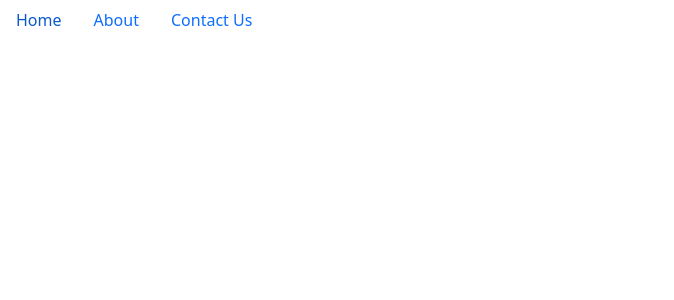
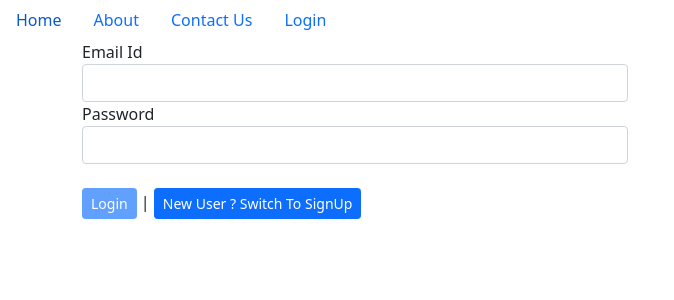
Before and after one commit to Sutapa94/advance-angular, an Angular app: page /login in a window 1280 px wide. Before the commit this address led to /. Shown: the top 300 px of the page, without its empty margins (0-674 px from the left). Built offline with nearby package versions, Linux system fonts and the light colour scheme.

Commit message:
SignUp and Login pages added and validation added

```diff
--- /dev/null
+++ b/src/app/MyComponents/login/login.component.css
@@ -0,0 +1,6 @@
+.ng-invalid.ng-touched{
+    border-color: red;
+}
+.errorMsg{
+    color: red;
+}
--- /dev/null
+++ b/src/app/MyComponents/login/login.component.html
@@ -0,0 +1,43 @@
+<div class="container">
+    <div class="row">
+        <div class="col-xs-12 col-md-6 col-md-offset-3">
+            <form [formGroup]="signUpForm" (ngSubmit)="onLogin()">
+                <div class="form-group">
+                    <label for="email">Email Id</label>
+                    <input type="email" id="email" class="form-control" formControlName="email">
+                    <span *ngIf="!signUpForm.get('email').valid && signUpForm.get('email').touched" class="errorMsg">
+                        <span *ngIf="signUpForm.get('email').errors['required']">
+                            This field is required
+                        </span>
+                        <span *ngIf="signUpForm.get('email').errors['email']">
+                            Email Id is not Valid
+                        </span>
+                        <span *ngIf="signUpForm.get('email').errors['wrongEmail']">
+                            Incorrect Email Id
+                        </span>
+                    </span>
+                </div>
+                <div class="form-group">
+                    <label for="password">Password</label>
+                    <input type="password" id="password" class="form-control" formControlName="password">
+                    <span *ngIf="!signUpForm.get('password').valid && signUpForm.get('password').touched" class="errorMsg">
+                        <span *ngIf="signUpForm.get('password').errors['required']">
+                            This field is required
+                        </span>
+                        <span *ngIf="signUpForm.get('password').errors['wrongPassword']">
+                            Incorrect Password
+                        </span>
+                        <span *ngIf="signUpForm.get('password').errors['pattern']">
+                            Password pattern is wrong
+                        </span>
+                    </span>
+                </div>
+                <br>
+                <div>
+                    <button class="btn btn-primary btn-sm" type="submit" [disabled]="!signUpForm.valid">Login</button> |
+                    <button class="btn btn-primary btn-sm" routerLink="/signUp" type="button">New User ? Switch To SignUp</button>
+                </div>
+            </form>
+        </div>
+    </div>
+</div>
--- /dev/null
+++ b/src/app/MyComponents/login/login.component.ts
@@ -0,0 +1,40 @@
+import { Component, OnInit } from '@angular/core';
+import { FormBuilder, FormControl, FormGroup, Validators } from '@angular/forms';
+
+@Component({
+  selector: 'app-login',
+  templateUrl: './login.component.html',
+  styleUrls: ['./login.component.css']
+})
+export class LoginComponent implements OnInit {
+
+  signUpForm:FormGroup = new FormGroup({});
+
+  constructor(private FB : FormBuilder) {}
+
+  ngOnInit(): void {
+    this.signUpForm = this.FB.group({
+      email:[null,[Validators.required,Validators.email]],
+      password : [null,[Validators.required,Validators.pattern('(?=.*[a-z])(?=.*[A-Z])(?=.*[0-9])(?=.*[$@$!%*?&])[A-Za-z\d$@$!%*?&].{8,}')]]
+    }
+    )
+  }
+
+  //Custom Validator
+
+
+
+
+
+
+
+
+  onSwitch(){
+
+  }
+
+  onLogin(){
+    console.log(this.signUpForm);
+  }
+
+}
--- /dev/null
+++ b/src/app/MyComponents/sign-up/sign-up.component.css
@@ -0,0 +1,6 @@
+.ng-invalid.ng-touched{
+    border-color: red;
+}
+.errorMsg{
+    color: red;
+}
--- /dev/null
+++ b/src/app/MyComponents/sign-up/sign-up.component.html
@@ -0,0 +1,57 @@
+<div class="container">
+    <div class="row">
+        <div class="col-xs-12 col-md-6 col-md-offset-3">
+            <form [formGroup]="signUpForm" (ngSubmit)="onSignUp()">
+                <div class="form-group">
+                    <label for="name">Name</label>
+                    <input type="text" id="name" class="form-control" formControlName="name">
+                    <span *ngIf="!signUpForm.get('name').valid && signUpForm.get('name').touched" class="errorMsg">
+                        <span *ngIf="signUpForm.get('name').errors['required']">
+                            This field is required
+                        </span>
+                    </span>
+                </div>
+                <div class="form-group">
+                    <label for="email">Email Id</label>
+                    <input type="email" id="email" class="form-control" formControlName="email">
+                    <span *ngIf="!signUpForm.get('email').valid && signUpForm.get('email').touched" class="errorMsg">
+                        <span *ngIf="signUpForm.get('email').errors['required']">
+                            This field is required
+                        </span>
+                        <span *ngIf="signUpForm.get('email').errors['email']">
+                            Email Id is not Valid
+                        </span>
+                    </span>
+                </div>
+                <div class="form-group">
+                    <label for="password">Password</label>
+                    <input type="password" id="password" class="form-control" formControlName="password">
+                    <span *ngIf="!signUpForm.get('password').valid && signUpForm.get('password').touched" class="errorMsg">
+                        <span *ngIf="signUpForm.get('password').errors['required']">
+                            This field is required
+                        </span>
+                        <span *ngIf="signUpForm.get('password').errors['pattern']">
+                            Password pattern is wrong
+                        </span>
+                    </span>
+                </div>
+                <div class="form-group">
+                    <label for="confirmPassword">Confirm Password</label>
+                    <input type="password" id="confirmPassword" class="form-control" formControlName="confirmPassword">
+                    <span *ngIf="!signUpForm.get('confirmPassword').valid && signUpForm.get('confirmPassword').touched" class="errorMsg">
+                        <span *ngIf="signUpForm.get('confirmPassword').errors['required']">
+                            This field is required
+                        </span>
+                        <span *ngIf="signUpForm.get('confirmPassword').errors['passwordMatch']">
+                            Password is not matching
+                        </span>
+                    </span>
+                </div>
+                <br>
+                <div>
+                    <button class="btn btn-primary btn-sm" type="submit" [disabled]="!signUpForm.valid">SignUp</button>
+                </div>
+            </form>
+        </div>
+    </div>
+</div>
--- /dev/null
+++ b/src/app/MyComponents/sign-up/sign-up.component.ts
@@ -0,0 +1,63 @@
+import { Component, OnInit } from '@angular/core';
+import { FormBuilder, FormControl, FormGroup, Validators } from '@angular/forms';
+
+@Component({
+  selector: 'app-sign-up',
+  templateUrl: './sign-up.component.html',
+  styleUrls: ['./sign-up.component.css']
+})
+export class SignUpComponent implements OnInit {
+
+  signUpForm:FormGroup = new FormGroup({});
+
+
+  constructor(private FB : FormBuilder) {}
+
+  ngOnInit(): void {
+    this.signUpForm = this.FB.group({
+      name:[null,Validators.required],
+      email:[null,[Validators.required,Validators.email]],
+      password : [null,[Validators.required,Validators.pattern('(?=.*[a-z])(?=.*[A-Z])(?=.*[0-9])(?=.*[$@$!%*?&])[A-Za-z\d$@$!%*?&].{8,}')]],
+      confirmPassword : [null,Validators.required]
+    },
+    {
+      validators: this.passwordMatch('password','confirmPassword')
+    }
+    )
+  }
+
+  //Custom Validator
+
+
+  // confirmPasswordRequired(controls : FormControl): {[key:string]:boolean}{
+  //   if(!controls.value){
+  //     return ({'confirmPasswordRequired' : true})
+  //   }
+  //   else{
+  //     return null;
+  //   }
+  // }
+
+  passwordMatch(password:any,confirmPassword:any) {
+    return (formGroup : FormGroup) => {
+      const passwordControl = formGroup.controls[password];
+      const confirmPasswordControl = formGroup.controls[confirmPassword];
+      if(confirmPasswordControl.errors && !confirmPasswordControl.errors['passwordMatch']){
+        return;
+      }
+      if(passwordControl.value !== confirmPasswordControl.value){
+        confirmPasswordControl.setErrors({passwordMatch : true});
+      }else{
+        confirmPasswordControl.setErrors(null);
+      }
+    };
+  }
+  get f(){
+    return this.signUpForm.controls;
+  }
+
+  onSignUp(){
+    console.log(this.signUpForm);
+  }
+
+}
--- a/src/app/app-routing.module.ts
+++ b/src/app/app-routing.module.ts
@@ -5,6 +5,8 @@ import { ContactusComponent } from './MyComponents/contactus/contactus.component
 import { DefaultComponent } from './MyComponents/home/default/default.component';
 import { HomeComponent } from './MyComponents/home/home.component';
 import { NewformComponent } from './MyComponents/home/newform/newform.component';
+import { LoginComponent } from './MyComponents/login/login.component';
+import { SignUpComponent } from './MyComponents/sign-up/sign-up.component';
 
 const routes: Routes = [
   {path:"",redirectTo:"home",pathMatch:"full"},
@@ -14,6 +16,8 @@ const routes: Routes = [
   ]},
   {path:"about",component:AboutComponent},
   {path:"contactus",component:ContactusComponent},
+  {path:"signUp",component:SignUpComponent},
+  {path:"login",component:LoginComponent},
 ];
 
 @NgModule({
--- a/src/app/app.component.html
+++ b/src/app/app.component.html
@@ -1,12 +1,19 @@
 <ul class="nav">
-  <li class="nav-item">
+  <li class="nav-item" routerLinkActive="active" [routerLinkActiveOptions]="{exact:
+    true}">
     <a class="nav-link active" aria-current="page" routerLink="/home">Home</a>
   </li>
-  <li class="nav-item">
+  <li class="nav-item" routerLinkActive="active">
     <a class="nav-link" routerLink="/about">About</a>
   </li>
-  <li class="nav-item">
+  <li class="nav-item" routerLinkActive="active">
     <a class="nav-link" routerLink="/contactus">Contact Us</a>
+  </li>
+  <!-- <li class="nav-item" routerLinkActive="active">
+    <a class="nav-link" routerLink="/signUp">SignUp</a>
+  </li> -->
+  <li class="nav-item" routerLinkActive="active">
+    <a class="nav-link" routerLink="/login">Login</a>
   </li>
 </ul>
 
--- a/src/app/app.module.ts
+++ b/src/app/app.module.ts
@@ -11,6 +11,8 @@ import { NewformComponent } from './MyComponents/home/newform/newform.component'
 import { DefaultComponent } from './MyComponents/home/default/default.component';
 import { ReactiveFormsModule } from '@angular/forms';
 import { TextShortPipe } from './Pipe/text-short.pipe';
+import { SignUpComponent } from './MyComponents/sign-up/sign-up.component';
+import { LoginComponent } from './MyComponents/login/login.component';
 
 @NgModule({
   declarations: [
@@ -20,7 +22,9 @@ import { TextShortPipe } from './Pipe/text-short.pipe';
     ContactusComponent,
     NewformComponent,
     DefaultComponent,
-    TextShortPipe
+    TextShortPipe,
+    SignUpComponent,
+    LoginComponent
   ],
   imports: [
     BrowserModule,
```
Also changed, not shown: 2 other files (tests, documents, lock files or other folders).
